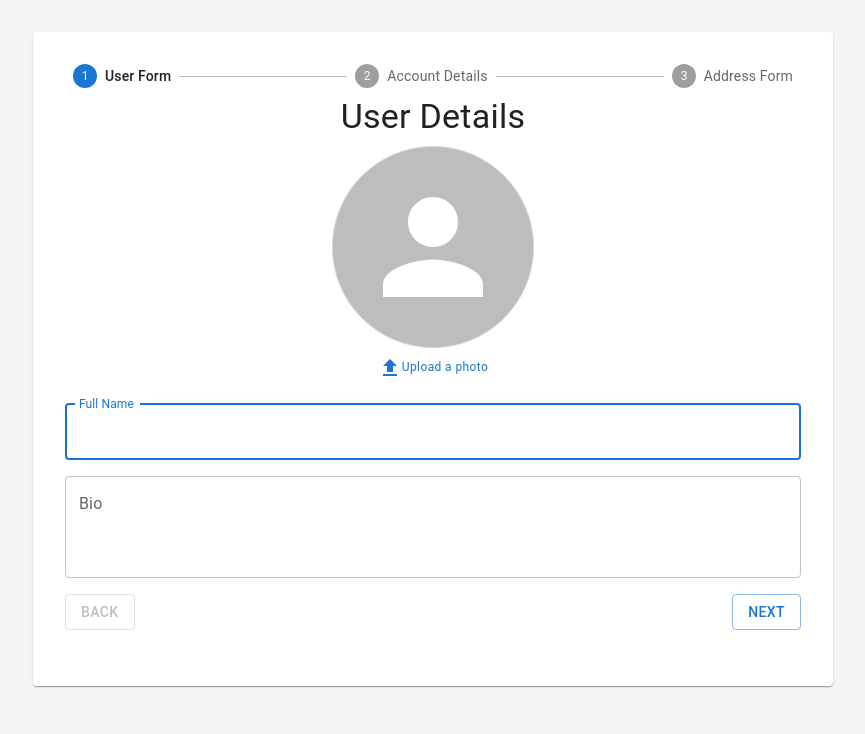
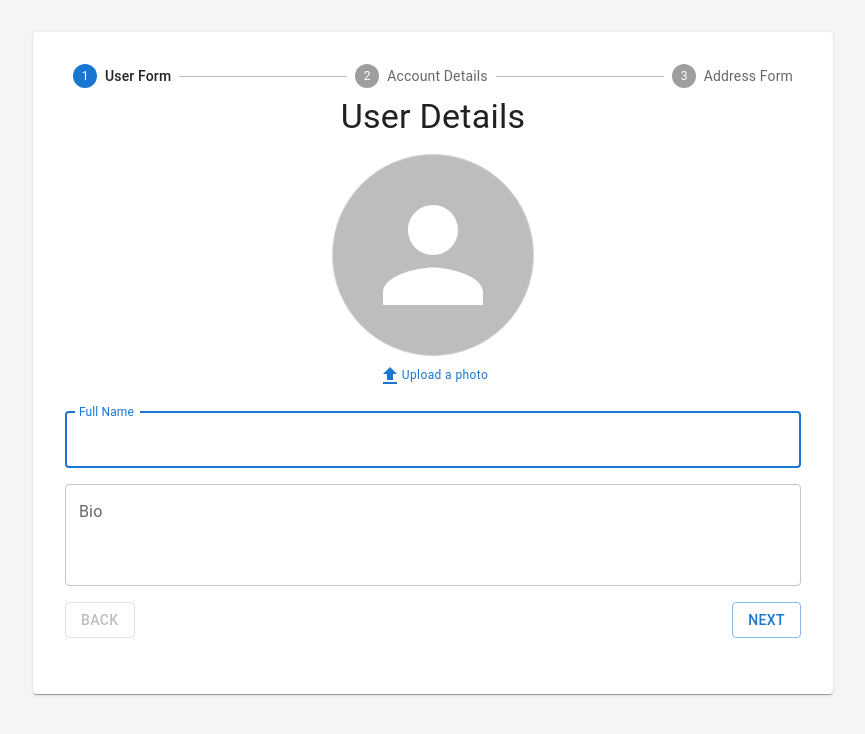
Before and after one commit to eddrichjanzzen/multistep-form-sample, a React (Vite) app: page / in a window 1280 px wide. Shown: the top 734 px of the page, without its empty margins (207-1072 px from the left). Built offline with nearby package versions, Linux system fonts and the light colour scheme.

Commit message:
Update layout spacings

```diff
--- a/src/layout/FormWrapper.tsx
+++ b/src/layout/FormWrapper.tsx
@@ -9,11 +9,13 @@ type FormWrapperProps = {
 const FormWrapper = ({ title, children }: FormWrapperProps) => {
   return (
     <Box>
-      {title && (
-        <Typography variant="h4" textAlign="center" my={1}>
-          {title}
-        </Typography>
-      )}
+      <Box mb={2}>
+        {title && (
+          <Typography variant="h4" textAlign="center" my={1}>
+            {title}
+          </Typography>
+        )}
+      </Box>
       <Box display="flex" flexDirection="column" gap={2}>
         {children}
       </Box>
```
